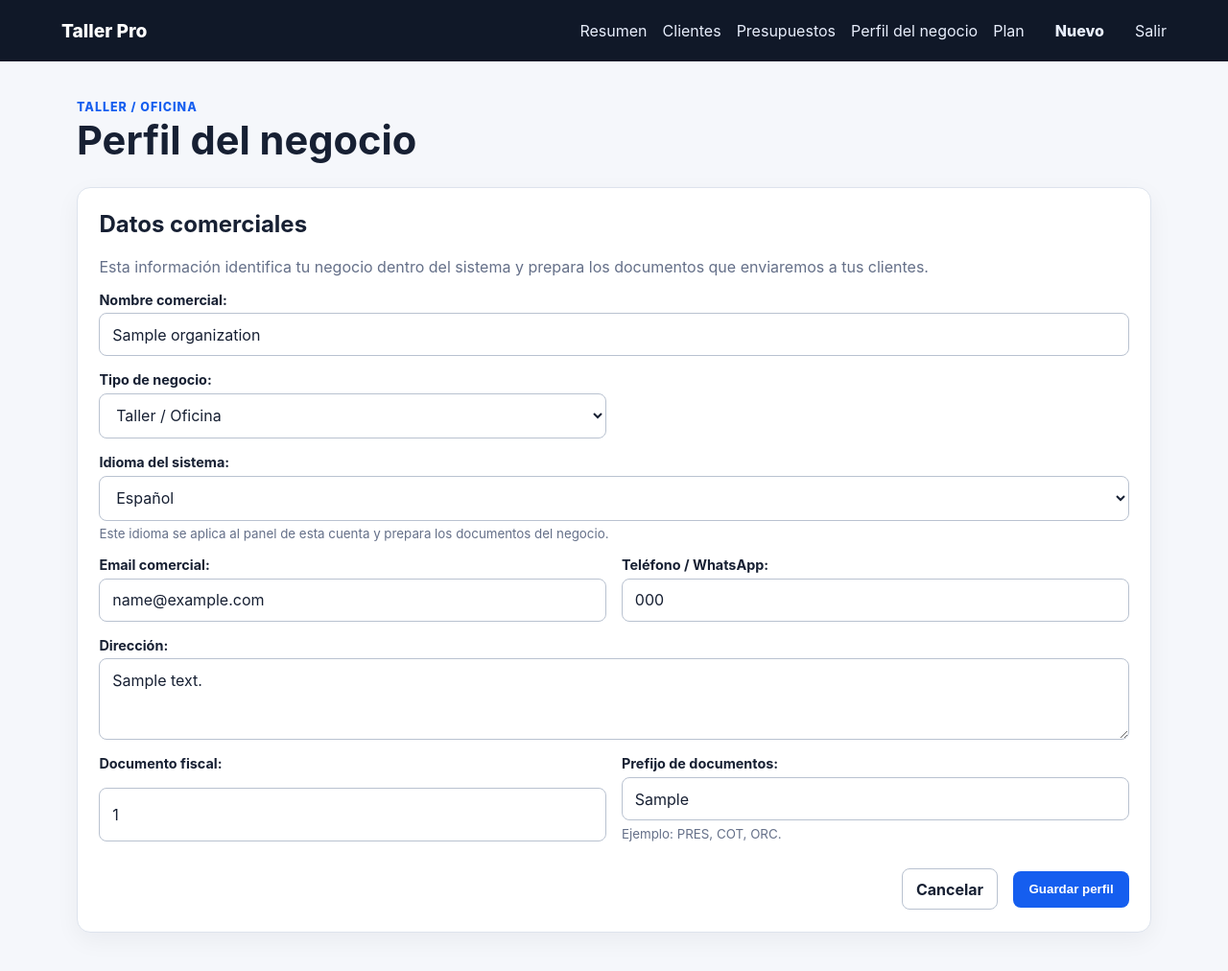
After one commit to ricardorincon719/taller-repuestos, a Django app: page /negocio/perfil/ in a window 1280 px wide. The commit adds this page. Shown: the whole page at 96% size. Run offline with Django 5.2, Linux system fonts and the light colour scheme; a user stored in the database is signed in; tables that the repository leaves empty hold one stand-in row (values such as "Sample post"); parts of the project's set-up code (start-up, migrations or seed data) failed here and were passed over.

Commit message:
Add business profile language support

```diff
--- a/saas/apps/accounts/services.py
+++ b/saas/apps/accounts/services.py
@@ -29,7 +29,7 @@ def create_trial_account(*, email, password, first_name, last_name, organization
         last_name=last_name,
         is_active=False,
     )
-    base_slug = slugify(organization_name)[:40] or "taller"
+    base_slug = slugify(organization_name)[:40] or "negocio"
     organization = Organization.objects.create(
         name=organization_name,
         slug=f"{base_slug}-{uuid.uuid4().hex[:8]}",
--- /dev/null
+++ b/saas/apps/organizations/forms.py
@@ -0,0 +1,38 @@
+from django import forms
+from django.utils.translation import gettext_lazy as _
+
+from .models import Organization
+
+
+class OrganizationProfileForm(forms.ModelForm):
+    class Meta:
+        model = Organization
+        fields = (
+            "name",
+            "business_type",
+            "language",
+            "email",
+            "phone",
+            "address",
+            "tax_id",
+            "quote_prefix",
+        )
+        labels = {
+            "name": _("Nombre comercial"),
+            "business_type": _("Tipo de negocio"),
+            "language": _("Idioma del sistema"),
+            "email": _("Email comercial"),
+            "phone": _("Teléfono / WhatsApp"),
+            "address": _("Dirección"),
+            "tax_id": _("Documento fiscal"),
+            "quote_prefix": _("Prefijo de documentos"),
+        }
+        help_texts = {
+            "language": _(
+                "Este idioma se aplica al panel de esta cuenta y prepara los documentos del negocio."
+            ),
+            "quote_prefix": _("Ejemplo: PRES, COT, ORC."),
+        }
+        widgets = {
+            "address": forms.Textarea(attrs={"rows": 3}),
+        }
--- /dev/null
+++ b/saas/apps/organizations/middleware.py
@@ -0,0 +1,48 @@
+from django.utils import translation
+
+from .models import Membership
+
+
+class OrganizationLanguageMiddleware:
+    """Activate the active organization's language for authenticated app pages."""
+
+    def __init__(self, get_response):
+        self.get_response = get_response
+
+    def __call__(self, request):
+        language = self._get_organization_language(request)
+        language_activated = False
+        if language:
+            translation.activate(language)
+            request.LANGUAGE_CODE = translation.get_language()
+            language_activated = True
+
+        try:
+            response = self.get_response(request)
+        finally:
+            if language_activated:
+                translation.deactivate()
+
+        if language:
+            response.headers.setdefault("Content-Language", request.LANGUAGE_CODE)
+        return response
+
+    def _get_organization_language(self, request):
+        user = getattr(request, "user", None)
+        if user is None or not user.is_authenticated:
+            return None
+
+        membership = getattr(request, "current_membership", None)
+        if membership is None:
+            membership = (
+                Membership.objects.select_related("organization")
+                .filter(user=user, is_active=True, organization__is_active=True)
+                .order_by("created_at")
+                .first()
+            )
+            if membership is not None:
+                request.current_membership = membership
+
+        if membership is None:
+            return None
+        return membership.organization.language
--- a/saas/apps/organizations/models.py
+++ b/saas/apps/organizations/models.py
@@ -2,11 +2,36 @@ import uuid
 
 from django.conf import settings
 from django.db import models
+from django.utils.translation import gettext_lazy as _
 
 
 class Organization(models.Model):
+    class BusinessType(models.TextChoices):
+        AUTO_REPAIR = "auto_repair", _("Taller / Oficina")
+        OFFICE = "office", _("Oficina administrativa")
+        PERSONAL = "personal_business", _("Negocio personal")
+        SERVICES = "services", _("Servicios profesionales")
+        RETAIL = "retail", _("Comercio")
+        OTHER = "other", _("Otro negocio")
+
+    class Language(models.TextChoices):
+        SPANISH = "es", _("Español")
+        PORTUGUESE_BR = "pt-br", _("Português do Brasil")
+
     id = models.UUIDField(primary_key=True, default=uuid.uuid4, editable=False)
     name = models.CharField("nombre", max_length=160)
+    business_type = models.CharField(
+        _("tipo de negocio"),
+        max_length=40,
+        choices=BusinessType.choices,
+        default=BusinessType.AUTO_REPAIR,
+    )
+    language = models.CharField(
+        _("idioma"),
+        max_length=10,
+        choices=Language.choices,
+        default=Language.SPANISH,
+    )
     slug = models.SlugField(unique=True)
     tax_id = models.CharField("documento fiscal", max_length=40, blank=True)
     email = models.EmailField(blank=True)
--- /dev/null
+++ b/saas/apps/organizations/urls.py
@@ -0,0 +1,7 @@
+from django.urls import path
+
+from .views import organization_profile
+
+urlpatterns = [
+    path("perfil/", organization_profile, name="organization-profile"),
+]
--- a/saas/apps/organizations/views.py
+++ b/saas/apps/organizations/views.py
@@ -1,3 +1,31 @@
-from django.shortcuts import render
+from django.contrib import messages
+from django.contrib.auth.decorators import login_required
+from django.shortcuts import redirect, render
+from django.utils import translation
+from django.utils.translation import gettext as _
 
-# Create your views here.
+from .forms import OrganizationProfileForm
+from .services import get_current_membership
+
+
+@login_required
+def organization_profile(request):
+    membership = get_current_membership(request.user)
+    organization = membership.organization
+    form = OrganizationProfileForm(request.POST or None, instance=organization)
+    if request.method == "POST" and form.is_valid():
+        organization = form.save()
+        translation.activate(organization.language)
+        request.LANGUAGE_CODE = translation.get_language()
+        messages.success(request, _("Perfil del negocio actualizado."))
+        return redirect("organization-profile")
+
+    return render(
+        request,
+        "organizations/profile.html",
+        {
+            "form": form,
+            "membership": membership,
+            "organization": organization,
+        },
+    )
--- a/saas/config/urls.py
+++ b/saas/config/urls.py
@@ -51,6 +51,7 @@ urlpatterns = [
         name="password_reset_complete",
     ),
     path("suscripcion/", include("apps.billing.urls")),
+    path("negocio/", include("apps.organizations.urls")),
     path("", include("apps.dashboard.urls")),
     path("clientes/", include("apps.customers.urls")),
     path("presupuestos/", include("apps.quotes.urls")),
--- a/saas/templates/base.html
+++ b/saas/templates/base.html
@@ -1,6 +1,6 @@
-{% load static %}
+{% load static i18n %}
 <!doctype html>
-<html lang="es">
+<html lang="{{ request.LANGUAGE_CODE|default:'es' }}">
 <head>
   <meta charset="utf-8">
   <meta name="viewport" content="width=device-width, initial-scale=1">
@@ -12,14 +12,15 @@
     <a class="brand" href="{% url 'dashboard' %}">Taller Pro</a>
     {% if user.is_authenticated %}
       <nav>
-        <a href="{% url 'dashboard' %}">Resumen</a>
-        <a href="{% url 'customer-list' %}">Clientes</a>
-        <a href="{% url 'quote-list' %}">Presupuestos</a>
-        <a href="{% url 'billing-status' %}">Plan</a>
-        <a class="button-link" href="{% url 'quote-create' %}">Nuevo</a>
+        <a href="{% url 'dashboard' %}">{% trans "Resumen" %}</a>
+        <a href="{% url 'customer-list' %}">{% trans "Clientes" %}</a>
+        <a href="{% url 'quote-list' %}">{% trans "Presupuestos" %}</a>
+        <a href="{% url 'organization-profile' %}">{% trans "Perfil del negocio" %}</a>
+        <a href="{% url 'billing-status' %}">{% trans "Plan" %}</a>
+        <a class="button-link" href="{% url 'quote-create' %}">{% trans "Nuevo" %}</a>
         <form method="post" action="{% url 'logout' %}">
           {% csrf_token %}
-          <button class="link-button" type="submit">Salir</button>
+          <button class="link-button" type="submit">{% trans "Salir" %}</button>
         </form>
       </nav>
     {% endif %}
--- /dev/null
+++ b/saas/templates/organizations/profile.html
@@ -0,0 +1,38 @@
+{% extends "base.html" %}
+{% load i18n %}
+
+{% block title %}{% trans "Perfil del negocio" %} | Taller Pro{% endblock %}
+
+{% block content %}
+<div class="page-heading">
+  <div>
+    <p class="eyebrow">{{ organization.get_business_type_display }}</p>
+    <h1>{% trans "Perfil del negocio" %}</h1>
+  </div>
+</div>
+
+<section class="panel">
+  <div class="panel-heading">
+    <div>
+      <h2>{% trans "Datos comerciales" %}</h2>
+      <p class="muted">{% trans "Esta información identifica tu negocio dentro del sistema y prepara los documentos que enviaremos a tus clientes." %}</p>
+    </div>
+  </div>
+  <form method="post" class="stacked-form">
+    {% csrf_token %}
+    {{ form.non_field_errors }}
+    <div class="form-grid">
+      {% for field in form.visible_fields %}
+        <div class="field {% if field.name == 'name' or field.name == 'address' or field.name == 'language' %}wide{% endif %}">
+          {{ field.label_tag }}{{ field }}{{ field.errors }}
+          {% if field.help_text %}<small class="muted">{{ field.help_text }}</small>{% endif %}
+        </div>
+      {% endfor %}
+    </div>
+    <div class="actions">
+      <a class="secondary" href="{% url 'dashboard' %}">{% trans "Cancelar" %}</a>
+      <button class="primary" type="submit">{% trans "Guardar perfil" %}</button>
+    </div>
+  </form>
+</section>
+{% endblock %}
```
Also changed, not shown: saas/apps/accounts/forms.py (+5 -4 lines), saas/apps/organizations/admin.py (+10 -2 lines), saas/apps/organizations/tests.py (+40 -0 lines), saas/config/settings.py (+7 -0 lines), saas/templates/registration/register.html (+7 -6 lines), saas/apps/organizations/migrations/0003_organization_business_type_language.py (added), saas/locale/pt_BR/LC_MESSAGES/django.po (added), 1 other file.
